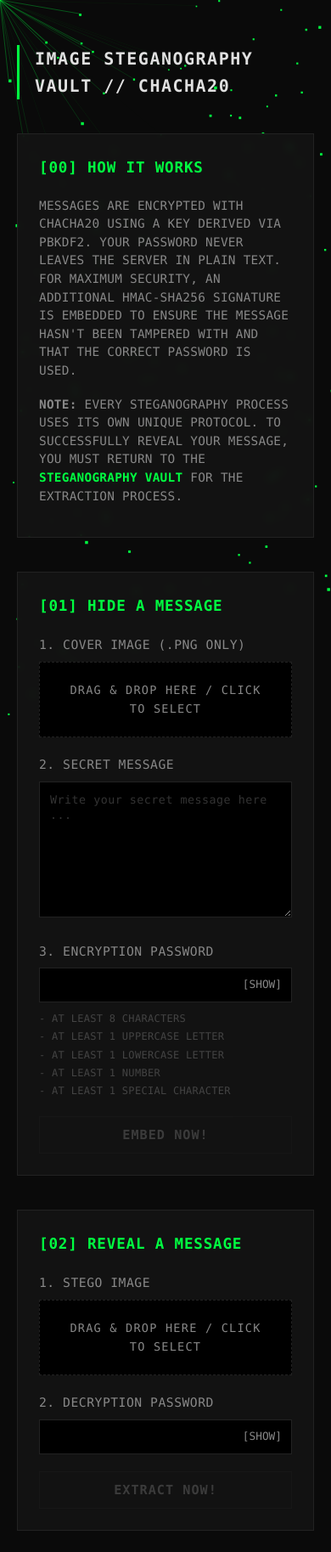
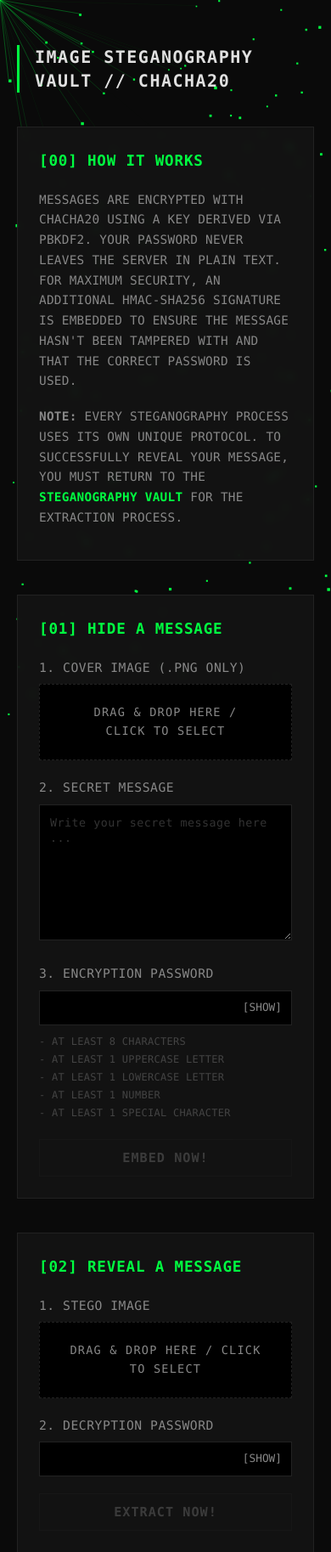
Before and after one commit to yuzpopz/stego-vault, a Flask app: page / in a window 390 px wide. Shown: the top 1827 px of the page at 85% size. Run offline with Flask 3, Linux system fonts and the light colour scheme.

Commit message:
added icons and adjusted line heights

```diff
--- a/style.css
+++ b/style.css
@@ -95,7 +95,7 @@ h2 {
     text-transform: uppercase;
 }
 
-p {
+.section p {
     font-size: 0.9rem;
     line-height: 1.5;
     color: var(--text-dim);
@@ -165,8 +165,19 @@ input:focus, textarea:focus {
 }
 
 @media (max-width: 768px) {
-    .requirements {
-        grid-template-columns: 1fr;
+    h1 { line-height: 1.4; }
+    .requirements { grid-template-columns: 1fr; }
+    .section p { line-height: 1.65; }
+}
+
+.mobile-only {
+    display: none;
+}
+
+@media (max-width: 480px) {
+    .mobile-only {
+        display: block;
+        content: "";
     }
 }
 
--- a/templates/index.html
+++ b/templates/index.html
@@ -5,6 +5,8 @@
     <meta name="viewport" content="width=device-width, initial-scale=1.0">
     <title>Steganography Vault</title>
     <link rel="stylesheet" href="style.css">
+    <link rel="icon" href="images/iconn.png" type="image/png">
+    <link rel="apple-touch-icon" href="images/icon180.png">
 </head>
 <body>
 
@@ -48,7 +50,7 @@
         <form action="/embed" method="post" enctype="multipart/form-data">
             <label>1. Cover Image (.PNG ONLY)</label>
             <div class="file-drop" data-input="embed-image">
-                <span class="file-text">DRAG & DROP HERE / CLICK TO SELECT</span>
+                <span class="file-text">DRAG & DROP HERE / <br class="mobile-only">CLICK TO SELECT</span>
             </div>
             <input type="file" id="embed-image" name="image" accept="image/png" required hidden>
 
```
Also changed, not shown: images/icon180.png (added), images/iconn.png (added), 1 other file.
